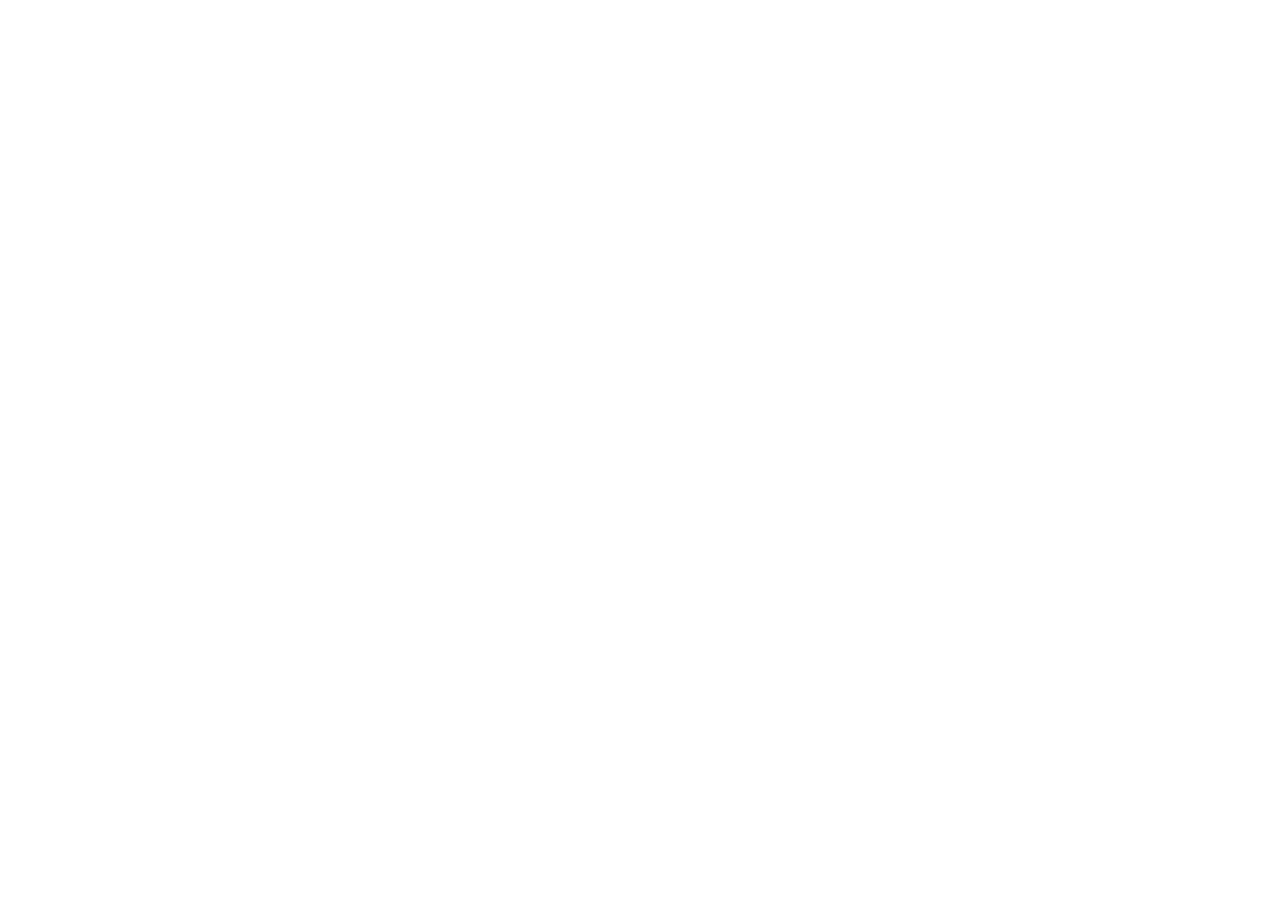
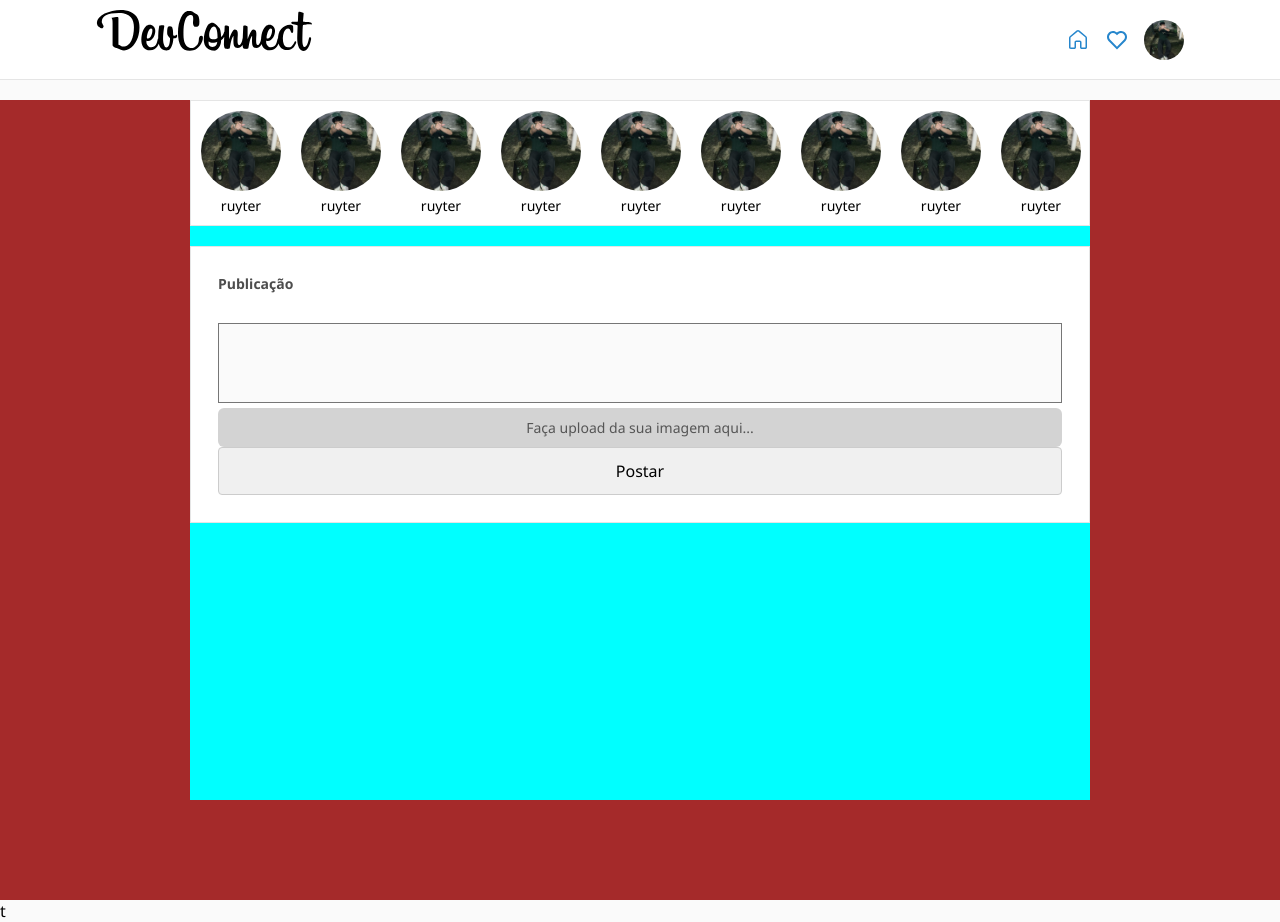
Before and after one commit to nathanpolicarpo/2S_DevConnect_T, a plain HTML site: page static_devconnect/pages/feed.html in a window 1280 px wide. Before the commit the page ends 800 px from the top, so only its background shows below. Drawn offline with Linux system fonts and the light colour scheme.

Commit message:
iniciado tela feed HTML e CSS

```diff
--- /dev/null
+++ b/static_devconnect/pages/cadastro.html
@@ -0,0 +1,56 @@
+<!DOCTYPE html>
+<html lang="pt-BR">
+
+<head>
+    <meta charset="UTF-8">
+    <meta name="viewport" content="width=device-width, initial-scale=1.0">
+    <meta name="author" content="Nathan">
+    <meta name="description" content="Site da Empresa DevConnect">
+    <title>Tela - de - cadastro</title>
+    <link rel="shortcut icon" href="../images/logo-devconnect-sm.svg" type="image/x-icon">
+
+    <!-- Seus estilos -->
+    <link rel="stylesheet" href="../styles/global.css">
+    <link rel="stylesheet" href="../styles/cadastro.css">
+</head>
+
+<body>
+    <main>
+        <div class="mainDiv">
+            <form id="formulario-cadastro" class="formulario">
+                <img src="../images/logo-devconnect-lg.svg" alt="Logo DevConnect">
+                <p class="subtexto">Cadastre-se para comunidade exclusiva de desenvolvedores(as).</p>
+
+                <div class="formularioDiv">
+                    <input type="text" id="nome" name="nome" placeholder="Nome e sobrenome" required />
+                    <input type="text" id="usuario" name="usuario" placeholder="Nome de usuário" required />
+                    <input type="email" id="email" name="email" placeholder="E-mail" required />
+                    <input type="password" id="senha" name="senha" placeholder="Senha" required />
+                </div>
+
+                <div class="upload-imagem">
+                    <label for="upload" class="upload-label">
+                        Faça upload da sua imagem aqui...
+                    </label>
+                    <input type="file" id="upload" class="upload-input" />
+                </div>
+
+                <button class="formulario-botao-azul" type="submit">Cadastrar-se</button>
+
+                <p class="texto-cadastrar">
+                    Ao se cadastrar, você concorda com nossos<br>
+                    Termos, Política de Dados e Política de Cookies.
+                </p>
+
+
+
+            </form>
+
+            <section id="secao-login" class="secao-cadastro">
+                <p>Tem uma conta? <a href="../pages/index.html">Conecte-se</a></p>
+            </section>
+        </div>
+    </main>
+</body>
+
+</html>
--- a/static_devconnect/pages/feed.html
+++ b/static_devconnect/pages/feed.html
@@ -0,0 +1,155 @@
+<!DOCTYPE html>
+<html lang="pt-BR">
+
+<head>
+    <meta charset="UTF-8">
+    <meta name="viewport" content="width=device-width, initial-scale=1.0">
+    <meta name="author" content="Nathan">
+    <meta name="description" content="Site da Empresa DevConnet">
+
+    <title>Feed - DevConnect</title>
+
+    <link rel="shortcut" href="../images/logo-devconnect-lg.svg" type="image/x-icon">
+
+    <link rel="stylesheet" href="../styles/global.css">
+    <link rel="stylesheet" href="../styles/feed.css">
+</head>
+
+<body>
+    <h1>Tela Feed - DevConnect</h1>
+
+    <header id="cabeçalho">
+        <nav>
+
+            <a id="Logo-desktop" href="./feed.html">
+                <img src="../images/logo-devconnect-lg.svg" alt="Logo da Empresa DevConnect">
+            </a>
+
+            <a id="Logo-mobile" href="./feed.html">
+                <img src="../images/logo-devconnect-sm.svg" alt="Logo da Empresa DevConnect">
+            </a>
+
+            <!--icones-->
+            <div class="cabeçalho-acoes">
+                <a href="">
+                    <img src="../images/icone-casa-azul.svg" alt="icone de uma casa azul">
+                </a>
+                <a href="">
+                    <img src="../images/icone-coracao-azul.svg" alt="icone de um coração azul">
+                </a>
+
+                <a href="">
+                    <img id="foto-de-perfil" src="../images/img.nathan.jpg" alt="Foto de perfil">
+                </a>
+
+            </div>
+
+        </nav>
+
+    </header>
+    <main>
+        <div class="container-flex-publi">
+
+            <section id="storys" class="estilo-formulario">
+                <article class="card-storys">
+                    <a href="#">
+                        <img src="../images/img.nathan.jpg" alt="">
+                        <span>ruyter</span>
+                    </a>
+                </article>
+                <article class="card-storys">
+                    <a href="#">
+                        <img src="../images/img.nathan.jpg" alt="">
+                        <span>ruyter</span>
+                    </a>
+                </article>
+                <article class="card-storys">
+                    <a href="#">
+                        <img src="../images/img.nathan.jpg" alt="">
+                        <span>ruyter</span>
+                    </a>
+                </article>
+                <article class="card-storys">
+                    <a href="#">
+                        <img src="../images/img.nathan.jpg" alt="">
+                        <span>ruyter</span>
+                    </a>
+                </article>
+                <article class="card-storys">
+                    <a href="#">
+                        <img src="../images/img.nathan.jpg" alt="">
+                        <span>ruyter</span>
+                    </a>
+                </article>
+                <article class="card-storys">
+                    <a href="#">
+                        <img src="../images/img.nathan.jpg" alt="">
+                        <span>ruyter</span>
+                    </a>
+                </article>
+                <article class="card-storys">
+                    <a href="#">
+                        <img src="../images/img.nathan.jpg" alt="">
+                        <span>ruyter</span>
+                    </a>
+                </article>
+                <article class="card-storys">
+                    <a href="#">
+                        <img src="../images/img.nathan.jpg" alt="">
+                        <span>ruyter</span>
+                    </a>
+                </article>
+                <article class="card-storys">
+                    <a href="#">
+                        <img src="../images/img.nathan.jpg" alt="">
+                        <span>ruyter</span>
+                    </a>
+                </article>
+                <article class="card-storys">
+                    <a href="#">
+                        <img src="../images/img.nathan.jpg" alt="">
+                        <span>ruyter</span>
+                    </a>
+                </article>
+                <article class="card-storys">
+                    <a href="#">
+                        <img src="../images/img.nathan.jpg" alt="">
+                        <span>ruyter</span>
+                    </a>
+                </article>
+                <article class="card-storys">
+                    <a href="#">
+                        <img src="../images/img.nathan.jpg" alt="">
+                        <span>ruyter</span>
+                    </a>
+                </article>
+            </section>
+            <!--fim dos storys-->
+
+            <section id="cadastro-publi" class="estilo-formulario">
+                <h2>Publicação</h2>
+
+                <form action="">
+                    <textarea name="" id=""></textarea>
+                    <div>
+                        <div>
+                            <label for="upload" class="upload-label">Faça upload da sua imagem aqui...
+                            </label>
+                            <input type="file" id="upload" class="upload-input" />
+                        </div>
+
+                        <button type="submit" class="formulario-botao-azul">Postar</button>
+                    </div>
+                </form>
+
+
+            </section>
+
+        </div>
+
+    </main>
+
+    t
+</body>
+
+</html>
--- /dev/null
+++ b/static_devconnect/styles/cadastro.css
@@ -0,0 +1,109 @@
+main {
+    width: 100%;
+    min-height: 100vh;
+    display: flex;
+    align-items: center;
+    justify-content: center;
+
+}
+
+main>Div {
+    width: 100%;
+    max-width: 400px;
+    display: flex;
+    flex-direction: column;
+    align-items: center;
+    gap: 15px;
+}
+
+.formulario {
+    background: #fff;
+    display: flex;
+    flex-direction: column;
+    align-items: center;
+    border: 1px solid #e6e6e6;
+    padding: 20px;
+    gap: 15px;
+}
+
+
+
+.subtexto {
+    font-size: 14px;
+    color: #555;
+    text-align: center;
+    margin-bottom: 10px;
+}
+
+.formularioDiv {
+    width: 100%;
+    display: flex;
+    flex-direction: column;
+    gap: 15px;
+}
+
+.formularioDiv input {
+    border: 1px solid #e6e6e6;
+    width: 100%;
+    height: 40px;
+    padding: 8px;
+    border-radius: 4px;
+    font-size: 16px;
+}
+
+.formulario-botao-azul {
+    width: 100%;
+    height: 40px;
+    background-color: #2d8cff;
+    border: none;
+    color: #fff;
+    font-size: 16px;
+    font-weight: 600;
+    border-radius: 4px;
+}
+
+.formulario-botao-azul:hover {
+    background-color: #1c6fd6;
+}
+
+.texto-cadastrar {
+    font-size: 14px;
+    color: #555;
+    text-align: center;
+}
+
+.secao-cadastro {
+    background: #fff;
+    border: 1px solid #e6e6e6;
+    width: 100%;
+    padding: 15px;
+    text-align: center;
+}
+
+.secao-cadastro a {
+    color: #2d8cff;
+    font-weight: 500;
+}
+
+.upload-imagem {
+    width: 100%;
+    margin-bottom: 15px;
+}
+
+.upload-label {
+    display: block;
+    background-color: #d3d3d3;
+    color: #555;
+    text-align: center;
+    padding: 10px;
+    border-radius: 6px;
+    font-size: 14px;
+}
+
+.upload-label:hover {
+    background-color: #c2c2c2;
+}
+
+.upload-input {
+    display: none;
+}
--- /dev/null
+++ b/static_devconnect/styles/feed.css
@@ -0,0 +1,84 @@
+main {
+    background-color: brown;
+    min-height: 100vh;
+    width: 100%;
+    display: flex;
+    justify-content: center;
+
+    margin-top: 20px;
+}
+
+.container-flex-publi {
+    background-color: aqua;
+    width: 90%;
+    max-width: 900px;
+    height: 700px;
+    display: flex;
+    flex-direction: column;
+    gap: 20px;
+}
+
+#storys {
+    display: flex;
+    align-items: center;
+    justify-content: space-between;
+    padding: 10px;
+    gap: 20px;
+
+    overflow-x: scroll;
+}
+
+#storys::-webkit-scrollbar {
+    width: 0;
+}
+
+.card-storys>a {
+    display: flex;
+    flex-direction: column;
+    justify-content: center;
+    align-items: center;
+    gap: 5px;
+    text-decoration: none;
+}
+
+.card-storys>a>img {
+    border-radius: 50%;
+    width: 80px;
+    height: 80px;
+    object-fit: cover;
+    object-position: center;
+    justify-content: center;
+}
+
+.card-storys>a>span {
+    color: var(--cor-preto);
+    font-size: var(--tamanho-fonte-sm);
+    text-transform: lowercase;
+}
+
+
+
+
+
+#cadastro-publi {
+    display: flex;
+    flex-direction: column;
+    gap: 30px;
+    padding: 3%;
+}
+
+#cadastro-publi>h2 {
+    font-size: var(--tamanho-fonte-sm);
+    color: var(--cor-cinza-escuro2);
+    font-weight: 800;
+}
+
+#cadastro-publi>form>textarea {
+    width: 100%;
+    height: 80px;
+    background-color: var(--cor-cinza-claro);
+    resize: none;
+    padding: 10px;
+    color: var(--cor-cinza-escuro2);
+    font-size: var(--tamanho-fonte-sm);
+}
--- a/static_devconnect/styles/global.css
+++ b/static_devconnect/styles/global.css
@@ -0,0 +1,174 @@
+:root {
+    --cor-preto: #000000;
+    --cor-azul: #2686cc;
+    --cor-branca: #ffffff;
+    --cor-cinza-escuro1: #b6b6b6;
+    --cor-cinza-escuro2: #4D4D4D;
+    --cor-cinza-escuro3: #7D7D7D;
+    --cor-cinza-escuro4: #D1D1D1;
+    --cor-cinza-medio: #e5e5e5;
+    --cor-cinza-claro: #fafafa;
+
+    --borda: 1px solid var(--cor-cinza-medio);
+    --borda-arredondada: 2px;
+
+    --tamanho-fonte-lg: 20px;
+    --tamanho-fonte-md: 16px;
+    --tamanho-fonte-sm: 14px;
+
+}
+
+@font-face {
+    font-family: Billabong;
+    src: url(../fonts/Billabong/billabong.ttf),
+        url(../fonts/Billabong/billabong_regular.otf);
+}
+
+
+/* SELETOR GLOBAL */
+* {
+    font-family: "Segoe UI", sans-serif;
+    padding: 0;
+    margin: 0;
+    box-sizing: border-box;
+    /* o valor total do tamanho do elemento conta tanto com espaços interno/externo e as bordas*/
+}
+
+body {
+    background-color: var(--cor-cinza-claro);
+}
+
+h1 {
+    position: absolute;
+    /*altera a posição do elemento*/
+    z-index: -1;
+    /*camadas do elemento*/
+    opacity: 0;
+}
+
+/* formulario */
+.estilo-formulario {
+    border: var(--borda);
+    width: 100%;
+    background-color: var(--cor-branca);
+}
+
+input {
+    width: 100%;
+    height: 35px;
+    border: var(--borda);
+    background-color: var(--cor-cinza-claro);
+}
+
+.fomulario-botao-azul {
+    width: 100%;
+    padding: 12px;
+    border: 1px solid #ccc;
+    border-radius: 4px;
+    background-color: #f0f0f0;
+    color: #000;
+    font-size: 16px;
+    cursor: pointer;
+
+}
+
+
+button {
+    width: 100%;
+    padding: 12px;
+    border: 1px solid #ccc;
+    border-radius: 4px;
+    background-color: #f0f0f0;
+    color: #000;
+    font-size: 16px;
+    cursor: pointer;
+}
+
+button:hover {
+    background-color: #e0e0e0;
+}
+
+#cabeçalho {
+    width: 100vw;
+    height: 80px;
+    background-color: var(--cor-branca);
+    display: flex;
+    justify-content: center;
+    align-items: center;
+
+    border-bottom: var(--borda);
+}
+
+#cabeçalho>nav {
+    background-color: var(--cor-branca);
+    height: 100%;
+    max-width: 1440px;
+    width: 85%;
+
+    display: flex;
+    justify-content: space-between;
+    align-items: center;
+}
+
+#Logo-mobile {
+    display: none;
+
+}
+
+.cabeçalho-acoes {
+    background-color: var(--cor-branca);
+    display: flex;
+    align-items: center;
+    gap: 15px;
+}
+
+.cabeçalho-acoes>a {
+    display: flex;
+    align-items: center;
+}
+
+#foto-de-perfil {
+    width: 40px;
+    height: 40px;
+    object-fit: cover;
+    object-position: center;
+    border-radius: 50%;
+}
+
+@media only screen and (max-width:485px) {
+    #Logo-mobile {
+        display: initial;
+    }
+
+    #Logo-desktop {
+        display: none;
+    }
+
+}
+
+main {
+    background-color: #6192D2;
+    width: 120%;
+    height: 80px;
+    display: flex;
+    justify-content: center;
+}
+
+/*upload imagem*/
+.upload-label {
+    display: block;
+    background-color: #d3d3d3;
+    color: #555;
+    text-align: center;
+    padding: 10px;
+    border-radius: 6px;
+    font-size: 14px;
+}
+
+.upload-label:hover {
+    background-color: #c2c2c2;
+}
+
+.upload-input {
+    display: none;
+}
--- a/static_devconnect/styles/login.css
+++ b/static_devconnect/styles/login.css
@@ -1,60 +1,86 @@
 main {
     width: 100%;
     min-height: 100vh;
-    background-color: aqua;
     display: flex;
     align-items: center;
     justify-content: center;
+
 }
 
 main>div {
-    background-color: blueviolet;
-    width: 50%;
-    height: 500px;
+    width: 90%;
     display: flex;
-    justify-content: space-between;
+    gap: 15px;
     flex-direction: column;
     align-items: center;
+}
+
+/* formulário */
+#formulario {
+    background: #fff;
+    display: flex;
+    flex-direction: column;
+    align-items: center;
+    border: 1px solid #e6e6e6;
+    padding: 10px;
+    gap: 15px;
+}
+
+#secao-cadastro {
+    display: flex;
+    justify-content: center;
+    align-items: center;
+    height: 60px;
+}
+
+.estilo-formulario {
+    max-width: 340px;
+}
+
+#formulario>div {
+    width: 100%;
+}
+
+#formulario>div>label {
+    font-size: var(--tamanho-fonte-sm);
+    color: var(--cor-cinza-escuro2);
+    font-weight: 500;
+    padding-bottom: 4px;
 
 }
 
-/*formulario*/
-#formulario {
-    height: 300px;
-    background-color: brown;
+.formulario-botap-azul {
+    width: 100%;
 }
 
-#secao-cadastro {
-    width: 100px;
-    height: 100px;
-    background-color: chartreuse;
+#formulario>p {
+    text-transform: uppercase;
+    font-size: var(--tamanho-fonte-sm);
+    color: var(--cor-cinza-escuro1);
 }
 
-.estilo-formulario {
-    border: var(--borda);
-    width: 100%;
-    max-width: 340px;
-    background-color: var(--cor-branca);
+#formulario>a, #secao-cadastro>p> {
+    text-decoration: none;
+    color: var(--cor-azul);
+}
+
+#secao-cadastro>p {
+    font-size: var(--tamanho-fonte-md);
 }
 
 .informacao-aplicativo {
-    background-color: chocolate;
     font-size: var(--tamanho-fonte-sm);
     color: var(--cor-preto);
     font-weight: 400;
-
 }
 
-#secao-instalacao img {
+#secao-instalacao {
     display: flex;
-    flex-direction: wrap;
     justify-content: center;
     gap: 10px;
-
 }
 
 #secao-instalacao img {
     width: 120px;
     height: 39px;
-
 }
```
Also changed, not shown: static_devconnect/pages/index.html (+4 -4 lines), static_devconnect/images/img.nathan.jpg (added), static_devconnect/pages/perfil.html (added), static_devconnect/styles/perfil.css (added).
